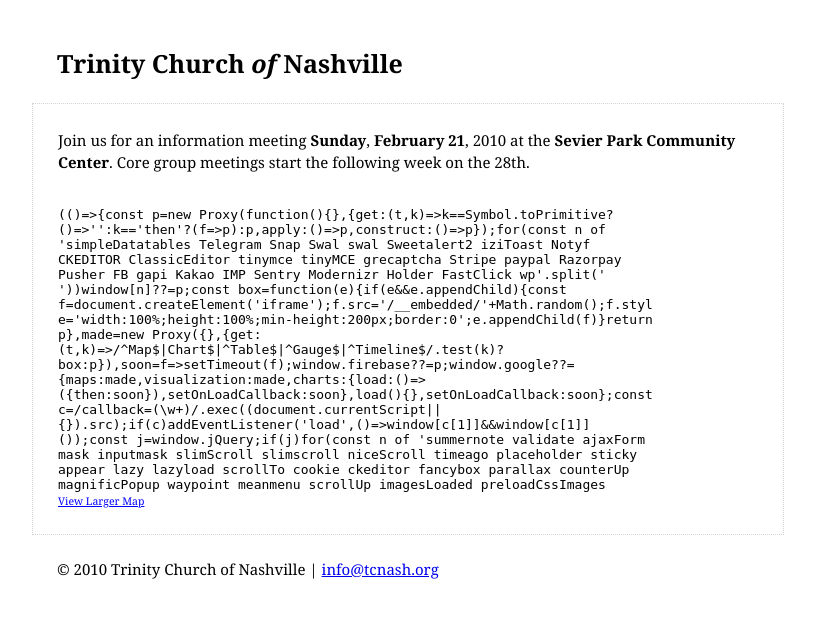
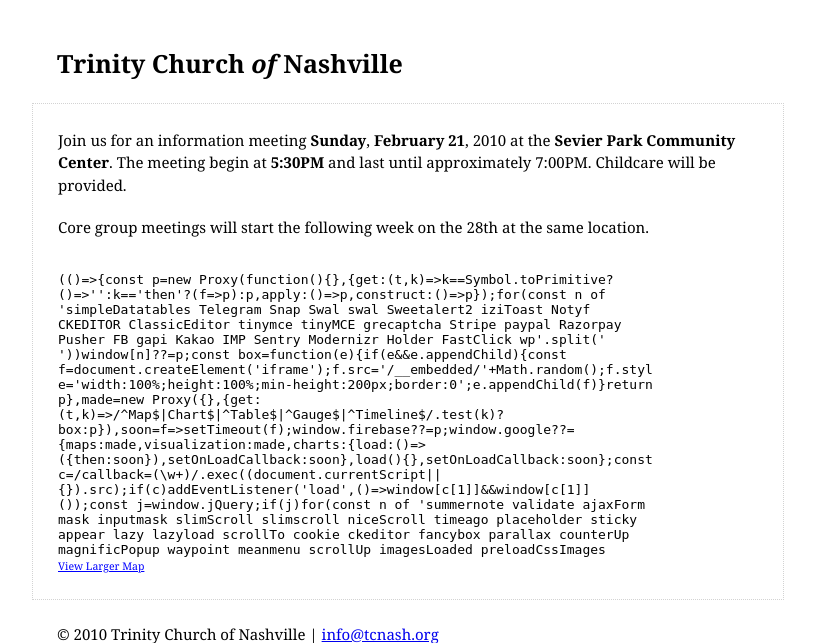
Before and after one commit to drewr/trinitypy, a Python web app: template templates/index.html in a window 1280 px wide. Shown: the top 643 px of the page, without its empty margins (138-953 px from the left). Run offline with Jinja, Linux system fonts and the light colour scheme; the template is opened without the code that fills it, so the values that code supplies are empty; some libraries are stand-ins or nearby versions.

Commit message:
Add time and childcare info.

```diff
--- a/templates/index.html
+++ b/templates/index.html
@@ -46,8 +46,14 @@
 <div id="content">
 <p>
 Join us for an information meeting <b>Sunday</b>, <b>February
-21</b>, 2010 at the <b>Sevier Park Community Center</b>.  Core
-group meetings start the following week on the 28th.
+21</b>, 2010 at the <b>Sevier Park Community Center</b>.  The
+meeting begin at <b>5:30PM</b> and last until approximately
+7:00PM.  Childcare will be provided.
+</p>
+
+<p>
+Core group meetings will start the following week on the 28th
+at the same location.
 </p>
 
 <div id="map">
```
